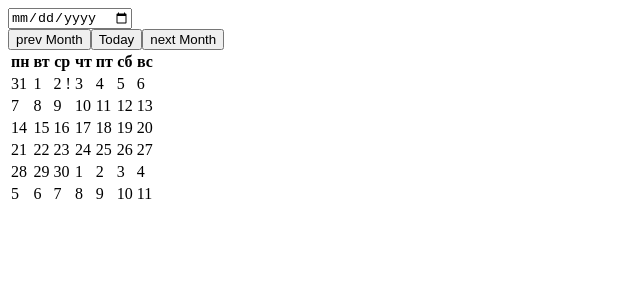
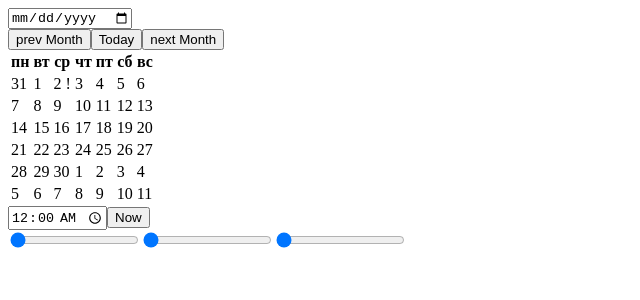
Before and after one commit to ishipilov/vue101, a Vue app: page / in a window 1280 px wide. Shown: the top 300 px of the page, without its empty margins (0-640 px from the left). Built offline with nearby package versions, Linux system fonts and the light colour scheme.

Commit message:
vue-input-time

```diff
--- a/src/Demo.vue
+++ b/src/Demo.vue
@@ -26,16 +26,30 @@
         </table>
       </template>
     </vue-input-date>
+
+    <vue-input-time>
+      <template v-slot="{time ,input, step ,setNow, setTime}">
+        <input type="time" :step="step" :value="time" @change="setTime($event.target.value)">
+        <button @click="setNow">Now</button>
+        <div>
+          <input v-model="input.hours" type="range" class="custom-range" min="0" max="23" step="1">
+          <input v-model="input.minutes" type="range" class="custom-range" min="0" max="59" step="1">
+          <input v-model="input.seconds" type="range" class="custom-range" min="0" max="59" step="1">
+        </div>
+      </template>
+    </vue-input-time>
   </div>
 </template>
 
 <script>
 import VueInputDate from './components/InputDate.vue'
+import VueInputTime from './components/InputTime.vue'
 
 export default {
   name: 'Demo',
   components: {
-    VueInputDate
+    VueInputDate,
+    VueInputTime
   }
 }
 </script>
--- /dev/null
+++ b/src/components/InputTime.vue
@@ -0,0 +1,62 @@
+<template>
+  <div :id="id">
+    <slot :time="time" :input="input" :step="step" :set-now="setNow" :set-time="setTime"></slot>
+  </div>
+</template>
+
+<script>
+export default {
+  name: 'VueInputTime',
+  data () {
+    return {
+      id: null,
+      time: "",
+      input: {
+        hours: "0",
+        minutes: "0",
+        seconds: "0"
+      }
+    }
+  },
+  computed: {
+    step () { return parseInt(this.input.seconds) > 0 ? 1 : 60 }
+  },
+  watch: {
+    input: {
+      deep: true,
+      immediate: true,
+      handler (val) {
+        let arr = [val.hours, val.minutes]
+        if (this.step == 1) {
+          arr.push(val.seconds)
+        }
+        this.time = arr.map(e => e.toString().length == 2 ? e : 0 + e.toString()).join(":")
+      }
+    }
+  },
+	created () { this.id = this.$options.name + this._uid },
+  methods: {
+    setNow () {
+      let withSeconds = false
+      let d = new Date()
+      if (parseInt(this.input.hours) == d.getHours() && parseInt(this.input.minutes) == d.getMinutes()) {
+        withSeconds = true
+      }
+      this.input.hours = d.getHours()
+      this.input.minutes = d.getMinutes()
+      if (withSeconds) {
+        this.input.seconds = d.getSeconds()
+      }
+    },
+    setTime (value) {
+      let arr = value.split(":") || []
+      if (arr[0] != undefined) this.input.hours = arr[0]
+      if (arr[1] != undefined) this.input.minutes = arr[1]
+      if (arr[2] != undefined) this.input.seconds = arr[2]
+    }
+  }
+}
+</script>
+
+<style scoped>
+</style>
```
